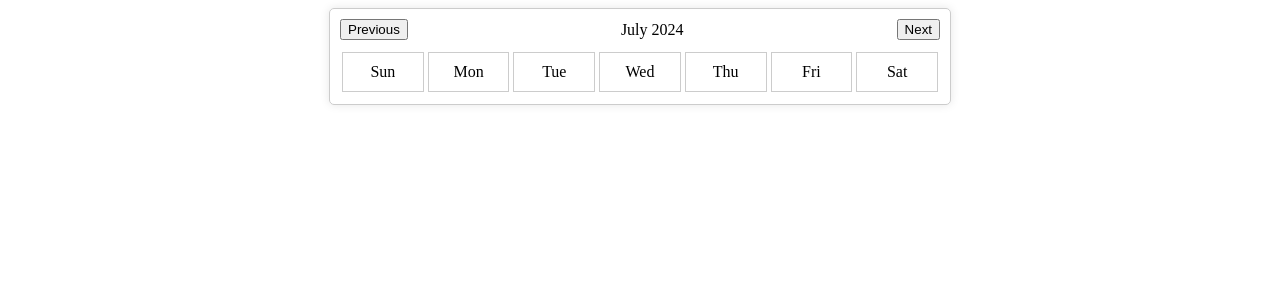
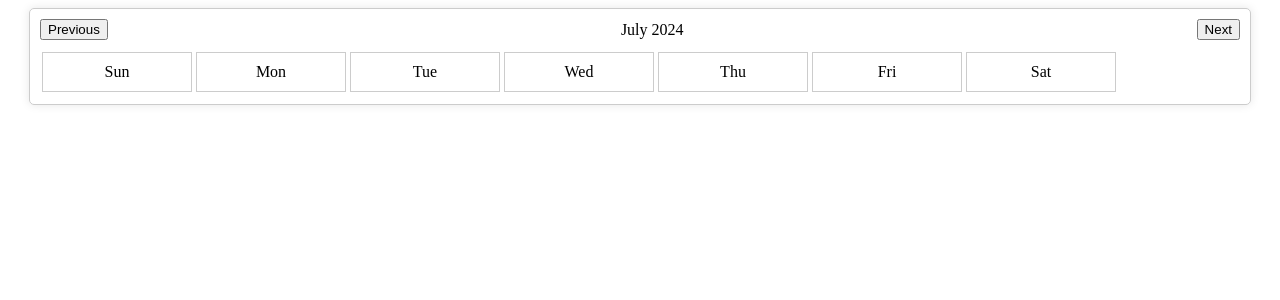
Before and after one commit to ranjithkumarravikumar52/angular18-sandbox, an Angular app: page / in a window 1280 px wide. Shown: the top 300 px of the page. Built offline with nearby package versions, Linux system fonts and the light colour scheme.

Commit message:
trial and error fix for css

```diff
--- a/src/app/calendar/calendar.component.css
+++ b/src/app/calendar/calendar.component.css
@@ -1,5 +1,5 @@
 .calendar {
-  width: 600px;
+  width: 1200px;
   margin: auto;
   text-align: center;
   border: 1px solid #ccc;
@@ -17,12 +17,16 @@
 
 .days {
   display: flex;
-  justify-content: space-between;
-  /* flex-wrap: wrap; */
 }
 
-.days div {
-  width: calc(100% / 7);
+.dates {
+  display: flex;
+  flex-wrap: wrap;
+}
+
+.days div,
+.dates div {
+  width: 150px;
   border: 1px solid #ccc;
   margin: 2px;
   padding: 10px;
```
